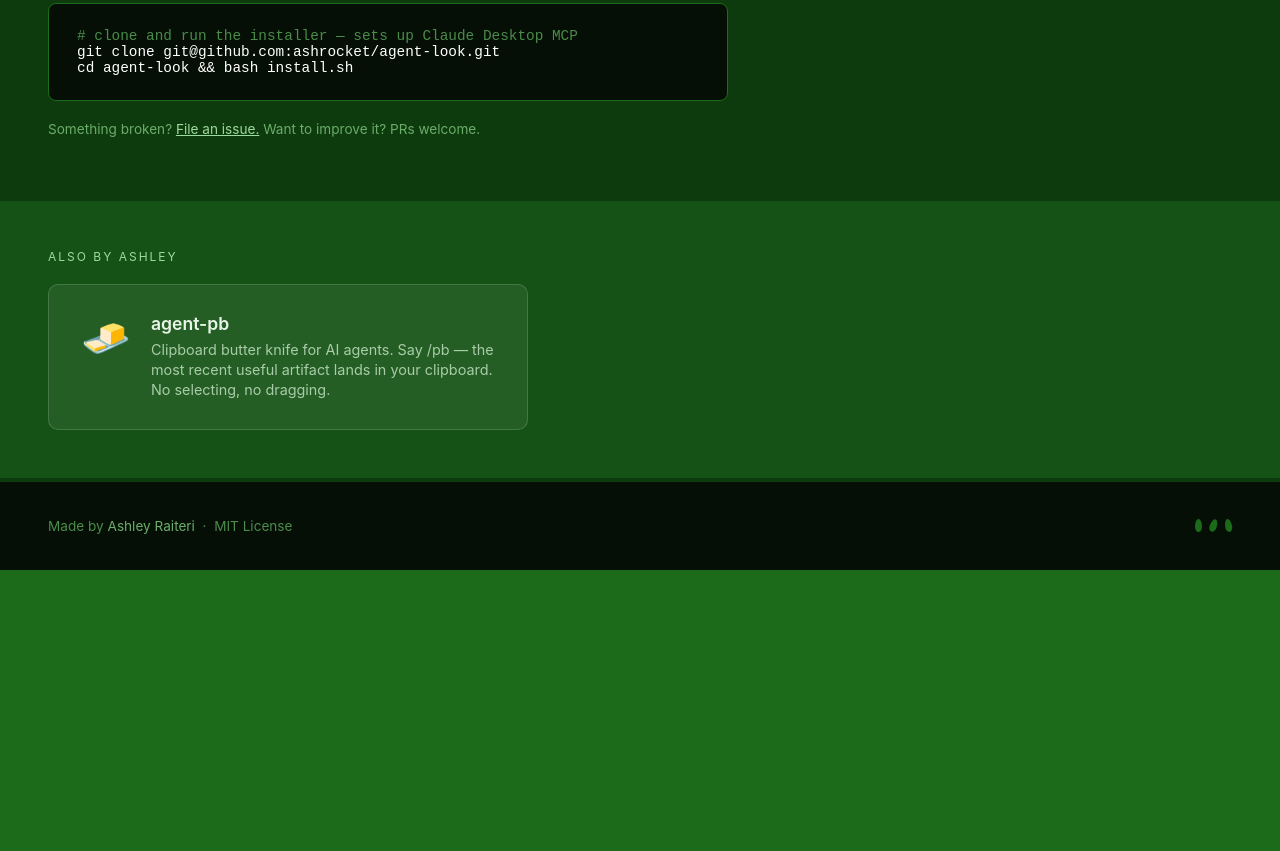
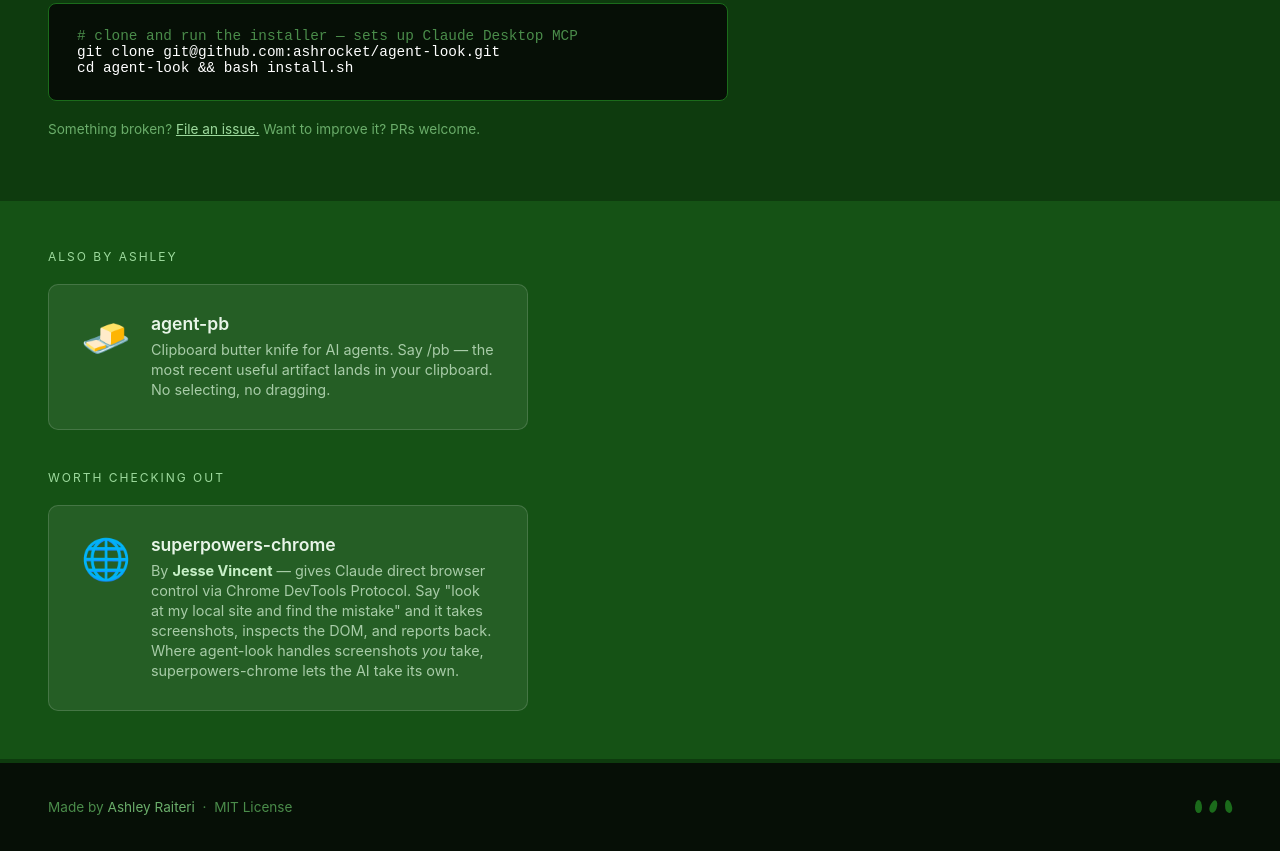
Before and after one commit to ashrocket/agent-look, a website: page site/index.html in a window 1280 px wide. Shown: the part 2440-3291 px from the top of the page. Before the commit the page ends 3010 px from the top, so only its background shows below. Drawn offline with Linux system fonts and the light colour scheme.

Commit message:
Add superpowers-chrome cross-link and clean up marketplace.json
Cross-link Jesse Vincent's superpowers-chrome in the blog post and
microsite — agent-look handles screenshots you take, superpowers-chrome
lets the AI take its own. Remove duplicate description/author fields
from marketplace.json.

Co-Authored-By: @ashrocket collective

```diff
--- a/site/index.html
+++ b/site/index.html
@@ -400,6 +400,15 @@
         <div style="font-size:0.9rem;color:#a8cca8;line-height:1.4">Clipboard butter knife for AI agents. Say /pb — the most recent useful artifact lands in your clipboard. No selecting, no dragging.</div>
       </div>
     </a>
+
+    <div style="font-size:0.75rem;text-transform:uppercase;letter-spacing:2px;color:#9dda9d;margin-top:40px;margin-bottom:20px">Worth checking out</div>
+    <a href="https://github.com/obra/superpowers-chrome" style="background:rgba(255,255,255,0.07);border:1px solid rgba(255,255,255,0.15);border-radius:10px;padding:28px 32px;max-width:480px;display:flex;gap:20px;align-items:flex-start;text-decoration:none;transition:border-color 0.15s">
+      <div style="font-size:2.5rem;flex-shrink:0">🌐</div>
+      <div>
+        <div style="font-size:1.1rem;font-weight:600;color:#e8f5e8;margin-bottom:6px">superpowers-chrome</div>
+        <div style="font-size:0.9rem;color:#a8cca8;line-height:1.4">By <strong style="color:#c8f0c8">Jesse Vincent</strong> — gives Claude direct browser control via Chrome DevTools Protocol. Say "look at my local site and find the mistake" and it takes screenshots, inspects the DOM, and reports back. Where agent-look handles screenshots <em>you</em> take, superpowers-chrome lets the AI take its own.</div>
+      </div>
+    </a>
   </div>
 
   <footer>
```
Also changed, not shown: site/blog-post.md (+4 -0 lines), .claude-plugin/marketplace.json.
